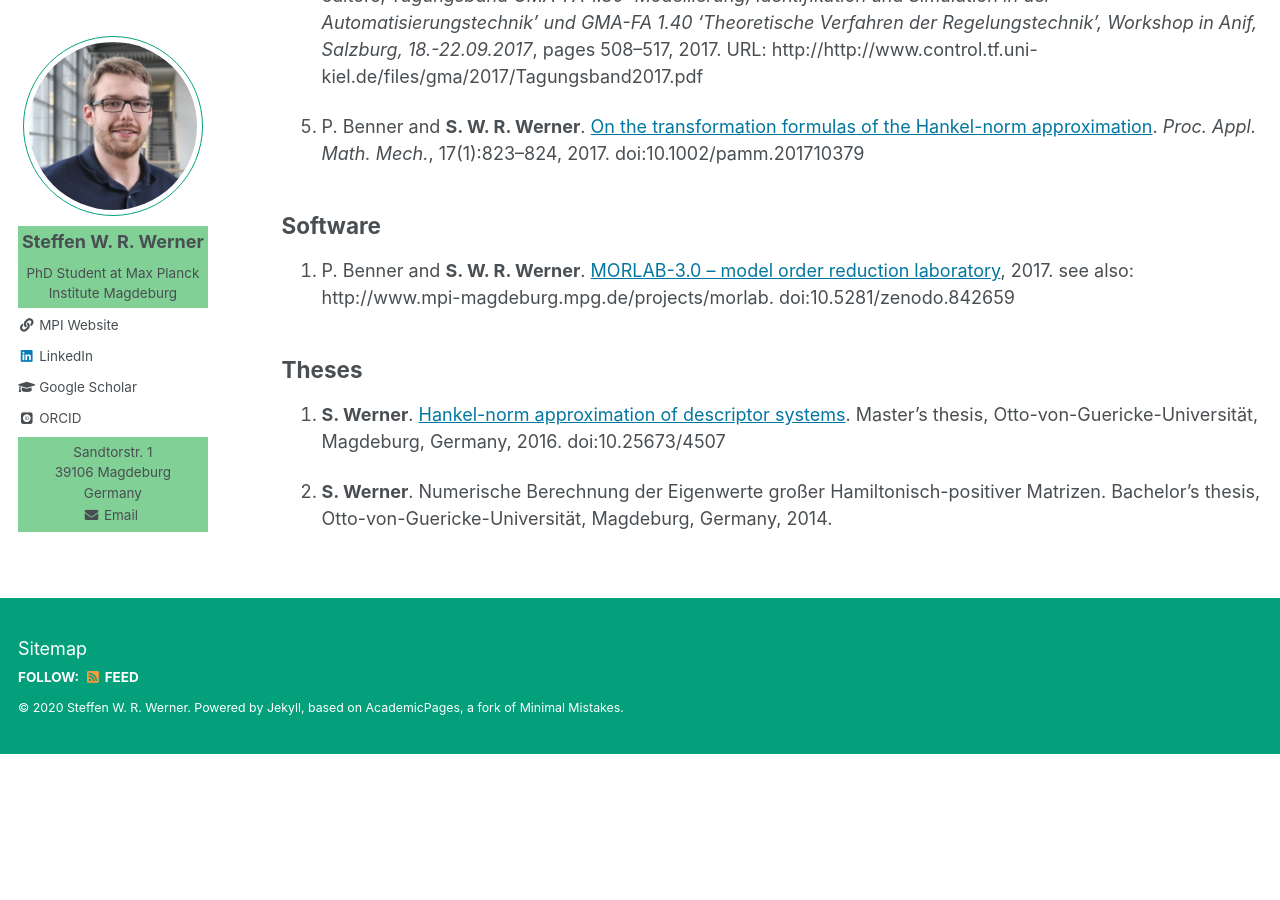
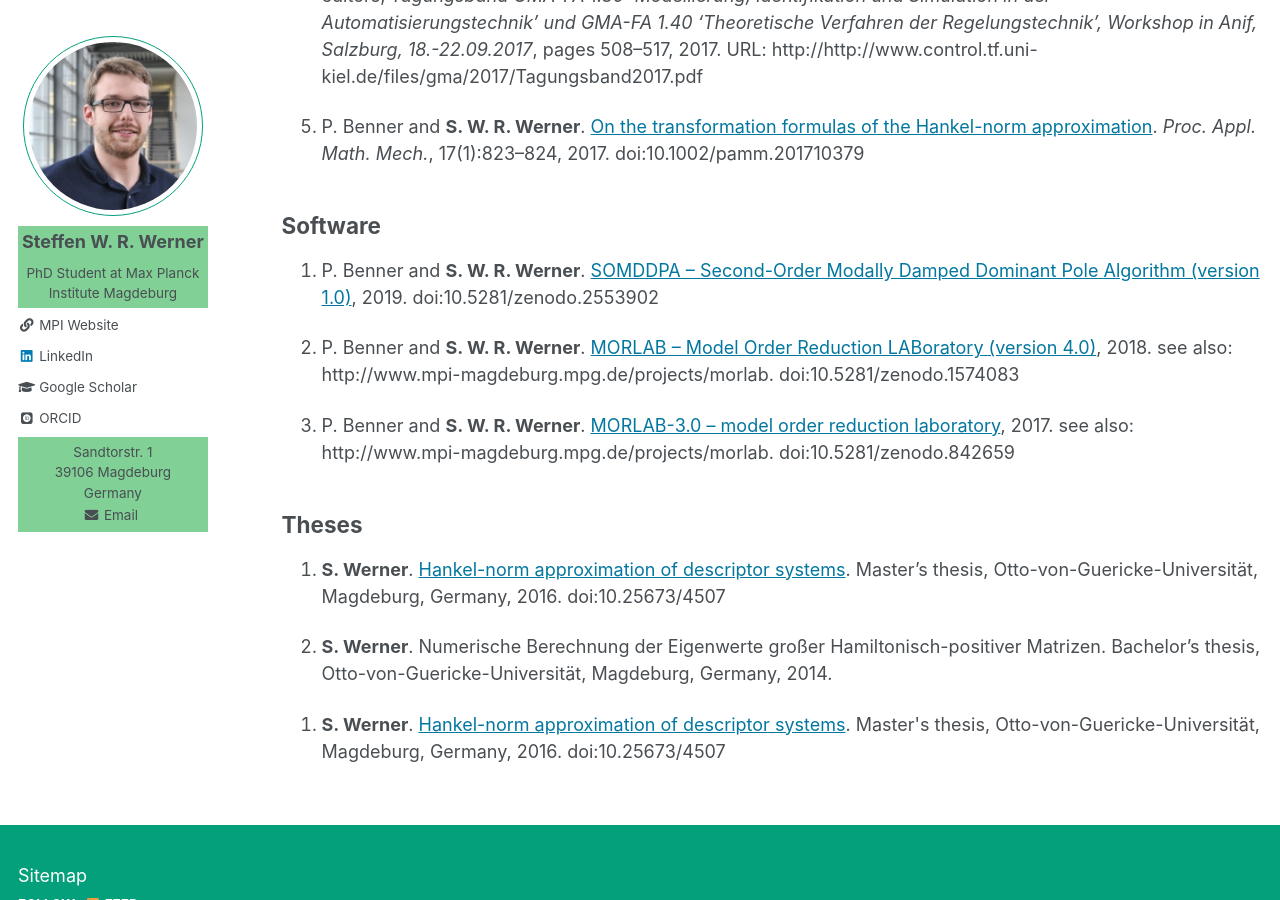
Before and after one commit to ninsteve/ninsteve.github.io, a Jekyll site: the page built from _pages/publications.md, in a window 1280 px wide and 900 px high, scrolled down 998 px. Built offline with Jekyll 4.4.1, drawn with Linux system fonts in a browser that asks for light colours; some web fonts are replaced; before the commit the page ends 1752 px from its top, so only the background shows below that.

Commit message:
Test block align.

```diff
--- a/_pages/publications.md
+++ b/_pages/publications.md
@@ -58,6 +58,17 @@ and <a href="{{author.orcid}}">ORCID</a> profiles.
 
 ## <a name="software"></a>Software ##
 1.  P. Benner and <strong>S. W. R. Werner</strong>. <a target="blank_"
+    href="https://doi.org/10.5281/zenodo.2553902">SOMDDPA &ndash; Second-Order
+    Modally Damped Dominant Pole Algorithm (version 1.0)</a>, 2019.
+    doi:10.5281/zenodo.2553902
+
+1.  P. Benner and <strong>S. W. R. Werner</strong>. <a target="blank_"
+    href="https://doi.org/10.5281/zenodo.1574083">MORLAB – Model Order Reduction
+    LABoratory (version 4.0)</a>, 2018.
+    see also: http://www.mpi-magdeburg.mpg.de/projects/morlab.
+    doi:10.5281/zenodo.1574083
+
+1.  P. Benner and <strong>S. W. R. Werner</strong>. <a target="blank_"
     href="https://doi.org/10.5281/zenodo.842659">MORLAB-3.0 – model order
     reduction laboratory</a>, 2017. see also:
     http://www.mpi-magdeburg.mpg.de/projects/morlab. doi:10.5281/zenodo.842659
@@ -71,3 +82,12 @@ and <a href="{{author.orcid}}">ORCID</a> profiles.
 1.  <strong>S. Werner</strong>. Numerische Berechnung der Eigenwerte großer
     Hamiltonisch-positiver Matrizen. Bachelor's thesis,
     Otto-von-Guericke-Universität, Magdeburg, Germany, 2014.
+
+<ol style="display:block">
+  <li><strong>
+    S. Werner</strong>. <a target="blank_"
+    href="https://doi.org/10.25673/4507">Hankel-norm approximation of descriptor
+    systems</a>. Master's thesis, Otto-von-Guericke-Universität, Magdeburg,
+    Germany, 2016. doi:10.25673/4507
+  </li>
+</ol>
```
